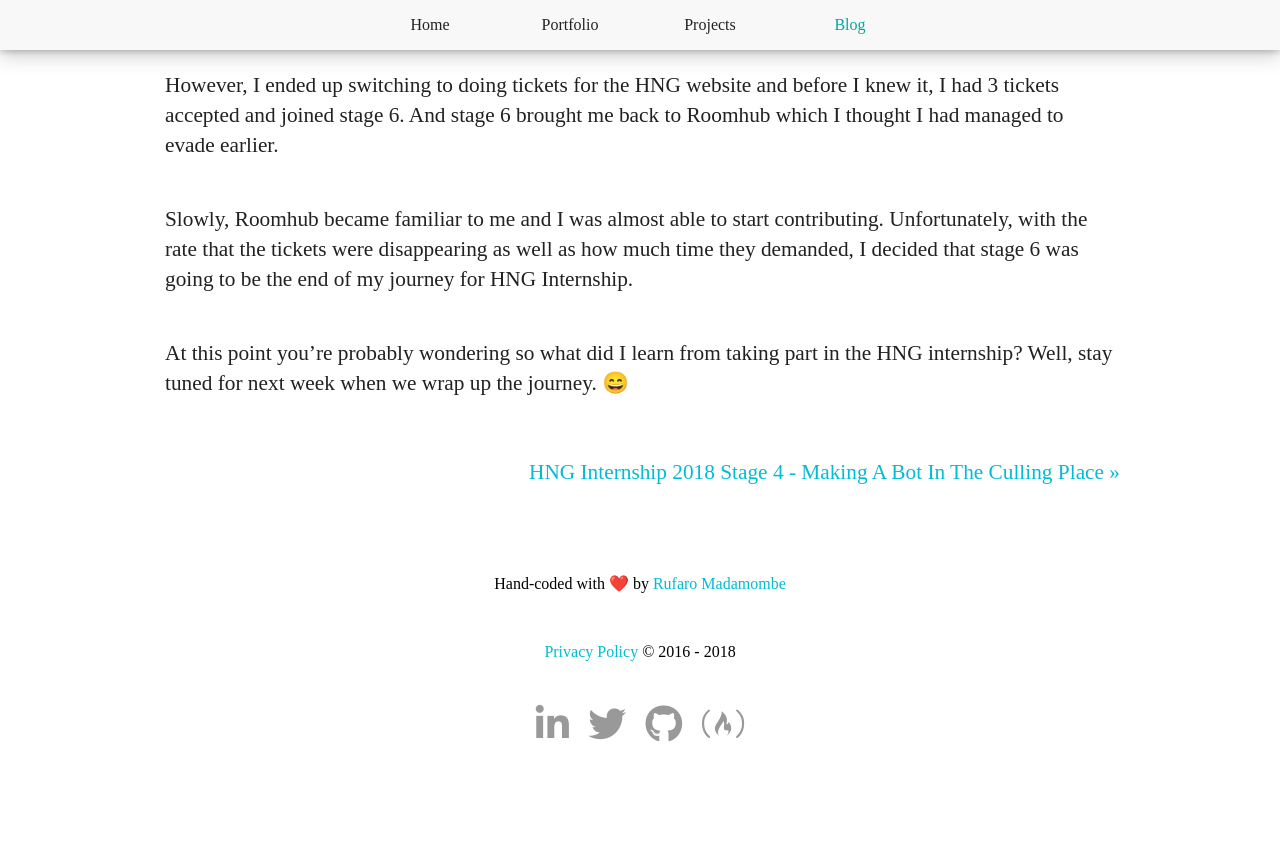
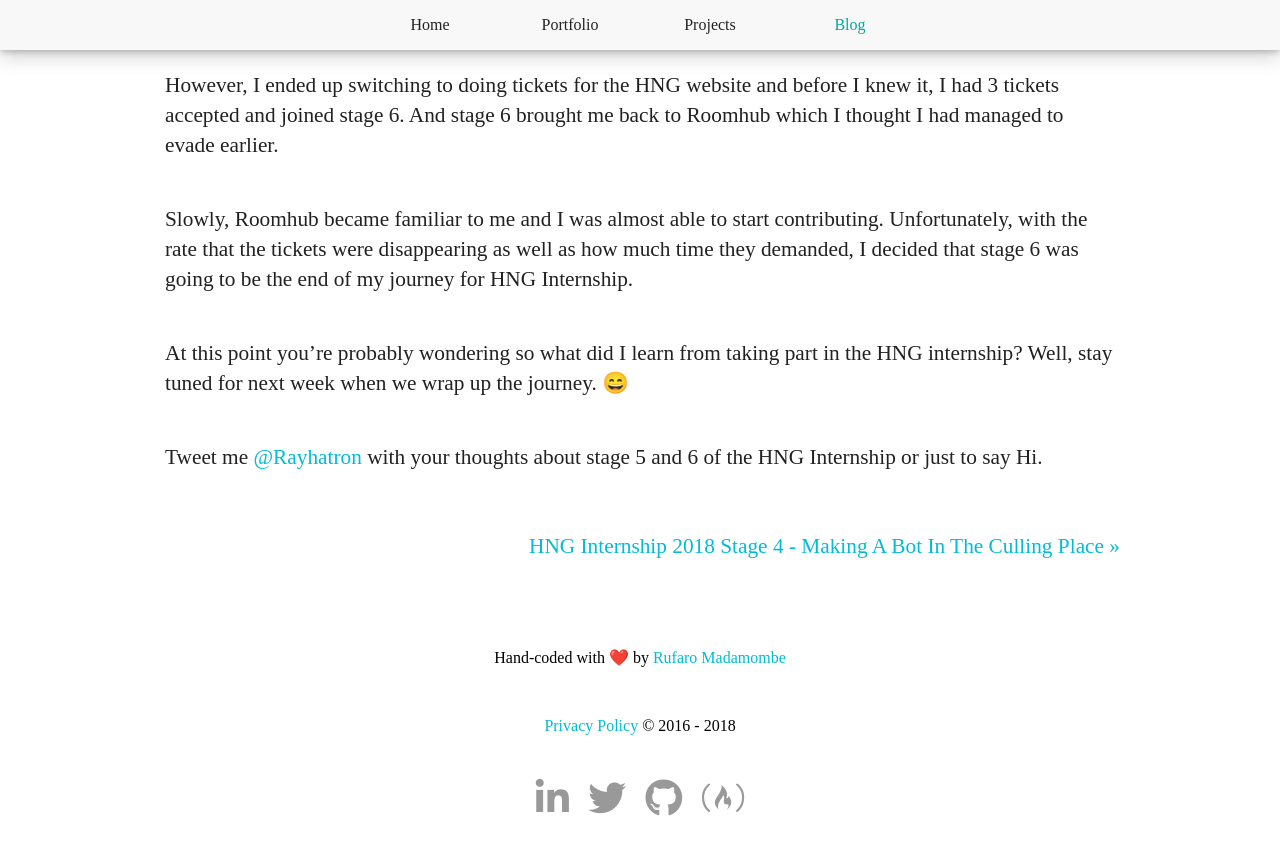
Before and after one commit to Rayhatron/rayhatron.github.io, a Jekyll site: the page built from _posts/hng-internship/2018-06-03-hng-internship-2018-stage-5-and-6-getting-real.md, in a window 1280 px wide and 900 px high, scrolled down 3133 px. Shown: the top 855 px of the window. Built offline with Jekyll 4.4.1, drawn with Linux system fonts in a browser that asks for light colours; nearby versions of some CDN libraries; emoji names are drawn with the system emoji font; some web fonts are replaced; before the commit the page ends 3959 px from its top, so only the background shows below that.

Commit message:
Added Twitter call to action

```diff
--- a/_posts/hng-internship/2018-06-03-hng-internship-2018-stage-5-and-6-getting-real.md
+++ b/_posts/hng-internship/2018-06-03-hng-internship-2018-stage-5-and-6-getting-real.md
@@ -65,3 +65,5 @@ However, I ended up switching to doing tickets for the HNG website and before I
 Slowly, Roomhub became familiar to me and I was almost able to start contributing. Unfortunately, with the rate that the tickets were disappearing as well as how much time they demanded, I decided that stage 6 was going to be the end of my journey for HNG Internship.
 
 At this point you're probably wondering so what did I learn from taking part in the HNG internship? Well, stay tuned for next week when we wrap up the journey. :smile:
+
+Tweet me <a href="https://twitter.com/{{site.twitter_username}}" target="_blank" title="Twitter">@Rayhatron</a> with your thoughts about stage 5 and 6 of the HNG Internship or just to say Hi.
```
